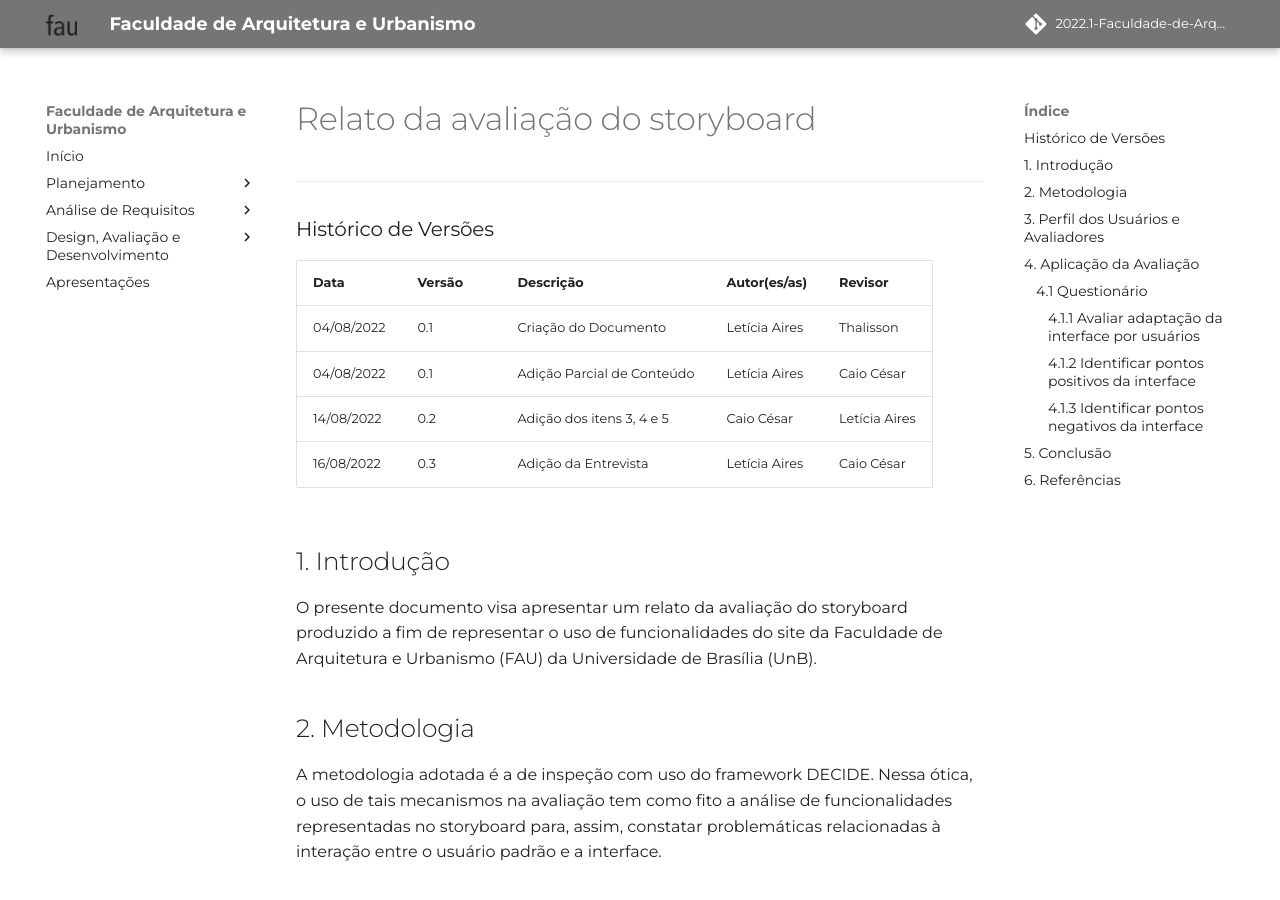
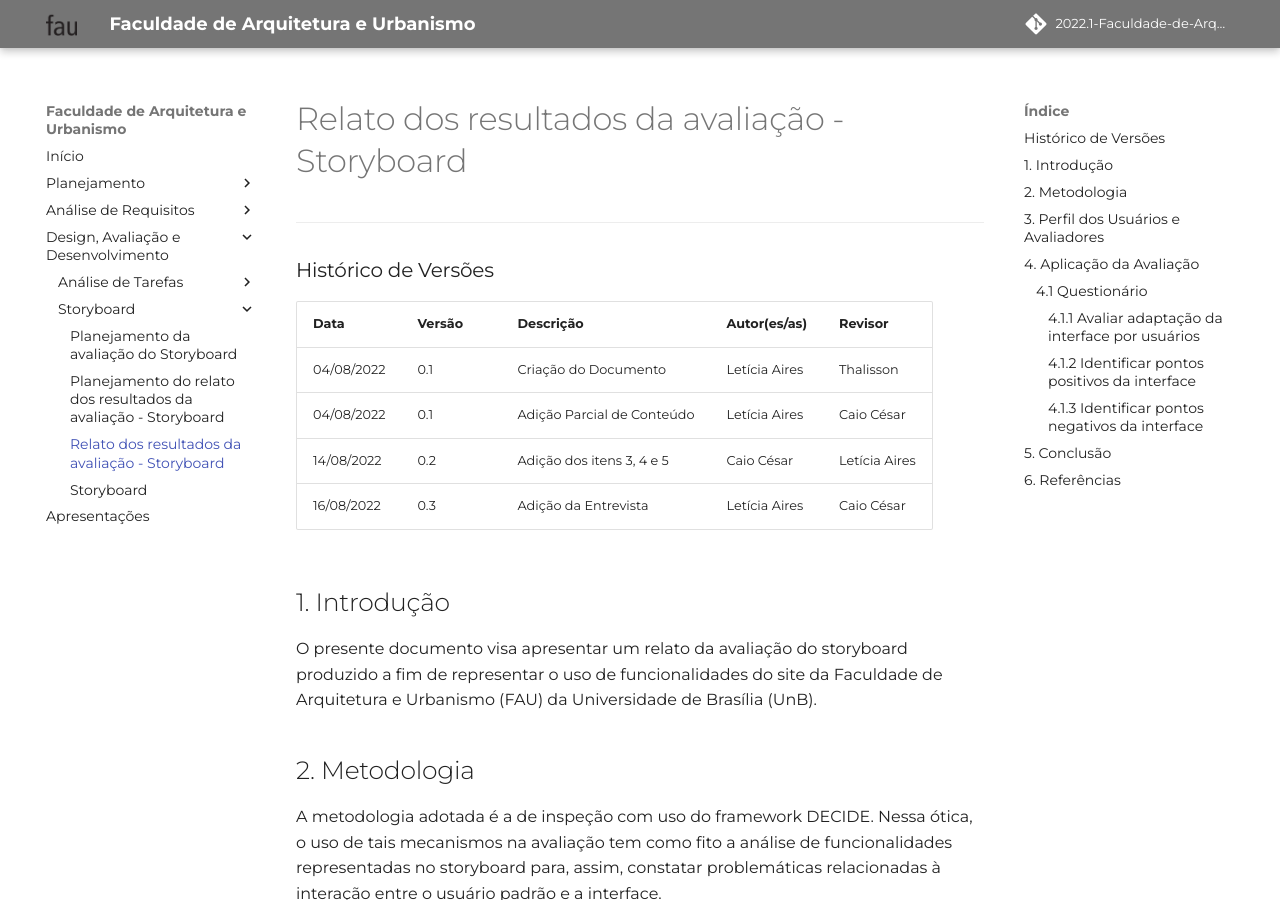
Before and after one commit to Mateusvff/2022.1-Faculdade-de-Arquitetura-e-Urbanismo, an MkDocs documentation site: the page built from docs/designAvalEDesenv/storyboard/relato-da-avaliação-do-storyboard.md, in a window 1280 px wide and 900 px high. Built offline with MkDocs 1.6.1 and Material for MkDocs 9.7.7, drawn with Linux system fonts in a browser that asks for light colours; some web fonts are replaced; comment, search, counter and statistics services are not loaded.

Commit message:
incluindo relato dos resultados do storyboard

```diff
--- a/mkdocs.yml
+++ b/mkdocs.yml
@@ -46,5 +46,6 @@ nav:
     - Storyboard:
       - Planejamento da avaliação do Storyboard: designAvalEDesenv/storyboard/planejamento-da-avaliacao-do-storyboard.md
       - Planejamento do relato dos resultados da avaliação - Storyboard: designAvalEDesenv/storyboard/planej-relato-result-storyboard.md
+      - Relato dos resultados da avaliação - Storyboard: designAvalEDesenv/storyboard/relato-da-avaliação-do-storyboard.md
       - Storyboard: designAvalEDesenv/storyboard/storyboard.md
   - Apresentações: apresentacoes.md
```
